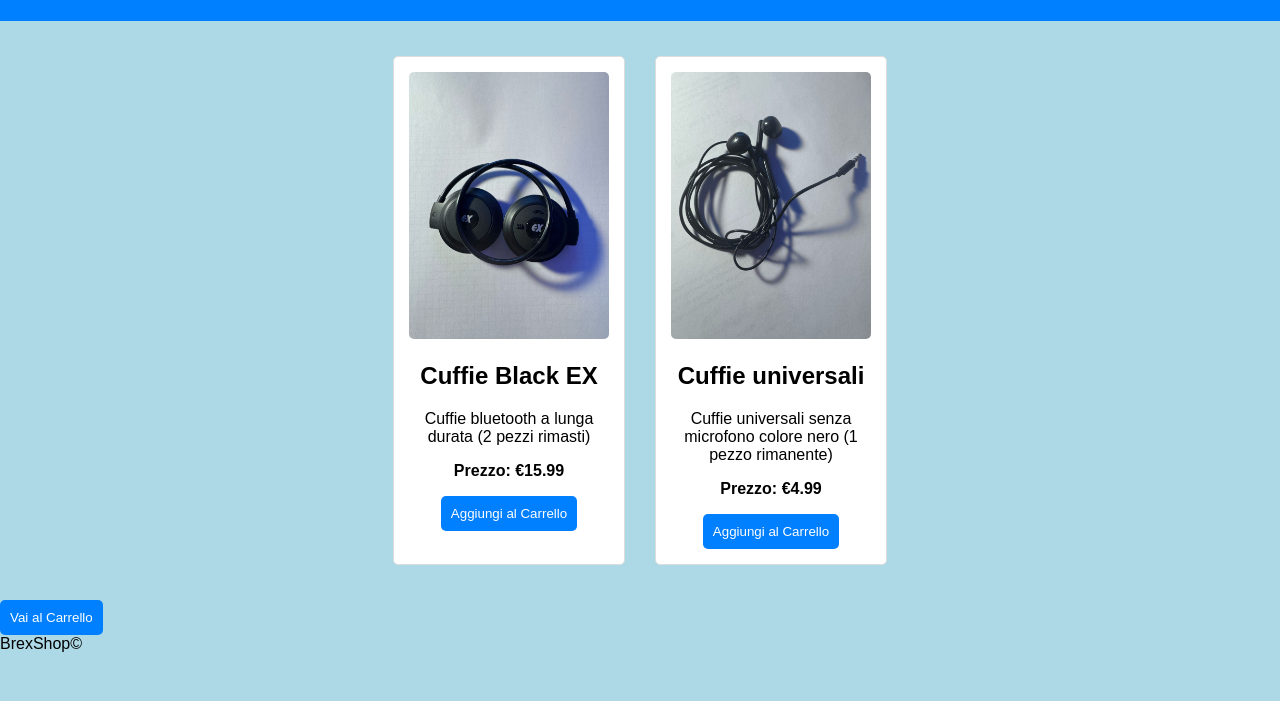
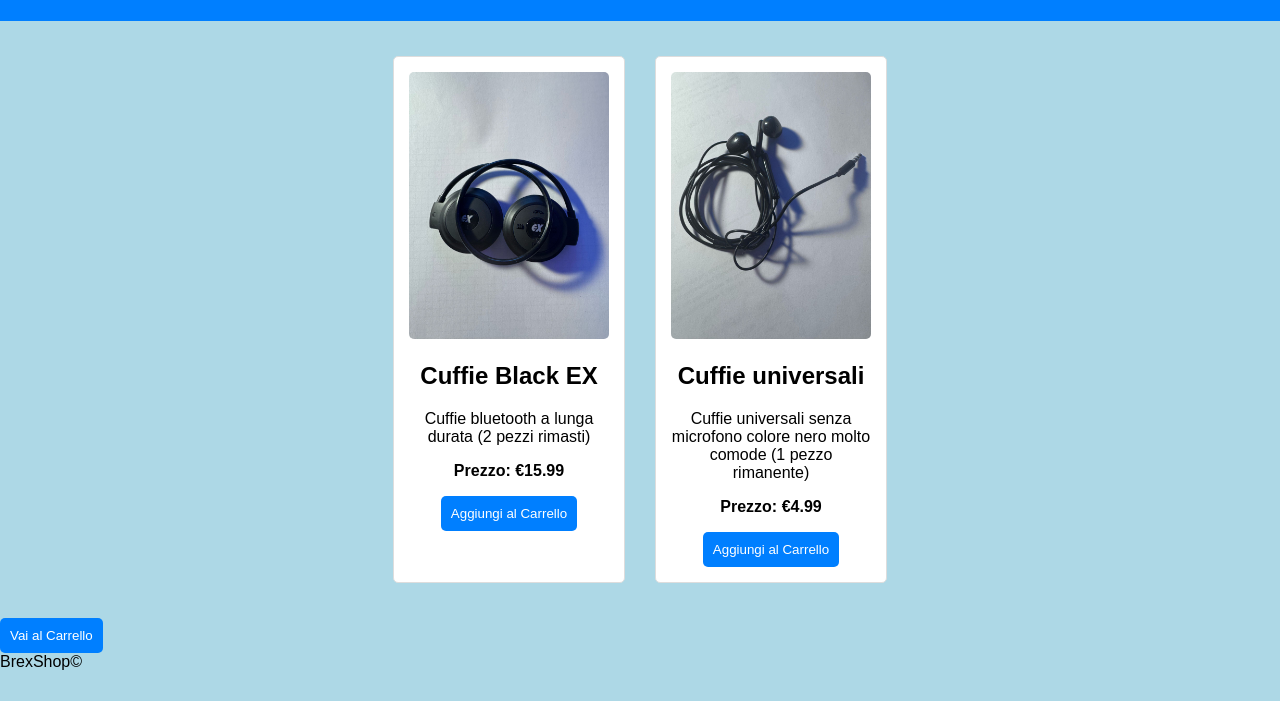
Before and after one commit to RyanBrexShop/BrexShop, a plain HTML site: page index.html in a window 1280 px wide. Shown: the part 99-800 px from the top of the page. Drawn offline with Linux system fonts and the light colour scheme; sample sign-in values are in the browser's storage.

Commit message:
Update index.html

```diff
--- a/index.html
+++ b/index.html
@@ -65,7 +65,7 @@
             <div class="product">
                 <img src="Cuffie(1).jpg" alt="Cuffie">
                 <h2>Cuffie universali</h2>
-                <p>Cuffie universali senza microfono colore nero    (1 pezzo rimanente)</p>
+                <p>Cuffie universali senza microfono colore nero molto comode (1 pezzo rimanente)</p>
                 <p><strong>Prezzo: €4.99</strong></p>
                 <button class="add-button" onclick="addToCart('Prodotto 2')">Aggiungi al Carrello</button>
             </div>
```
